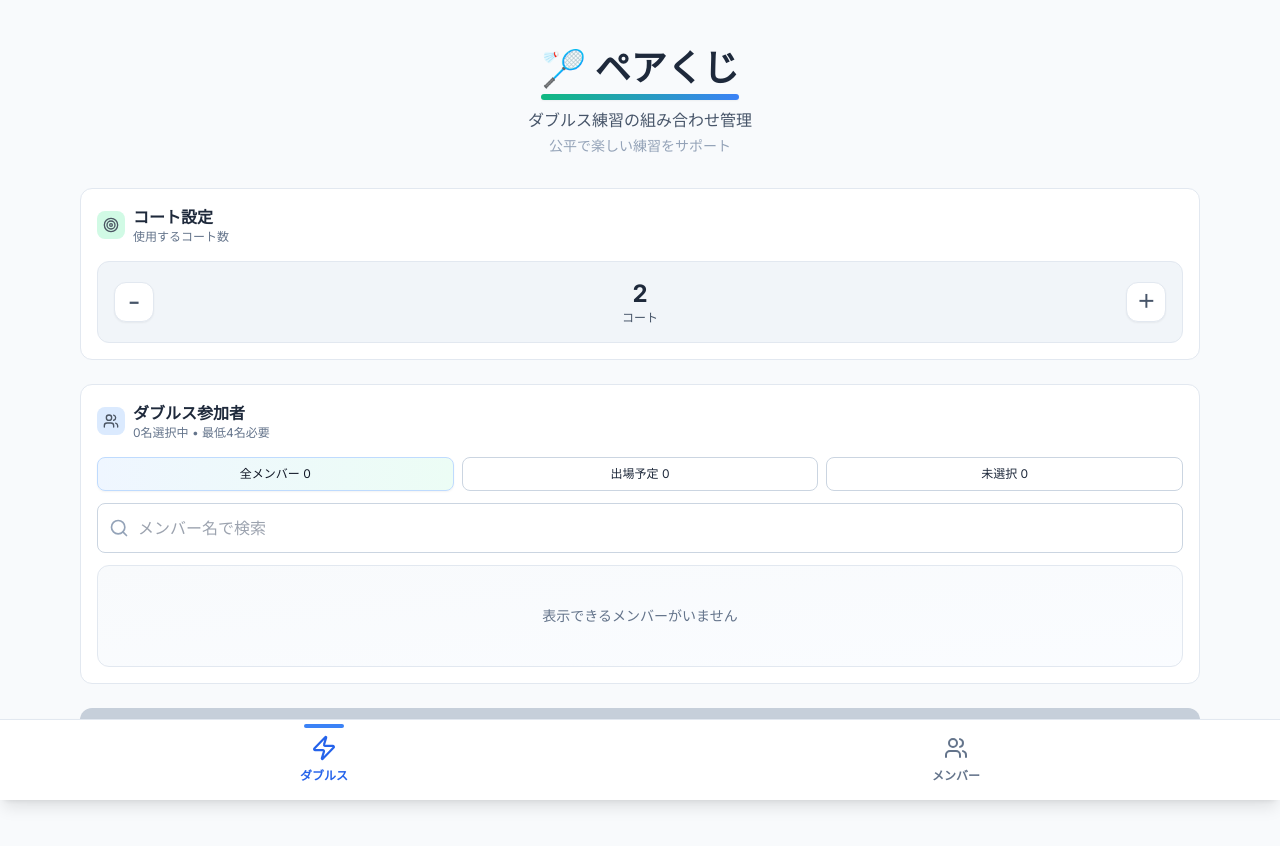
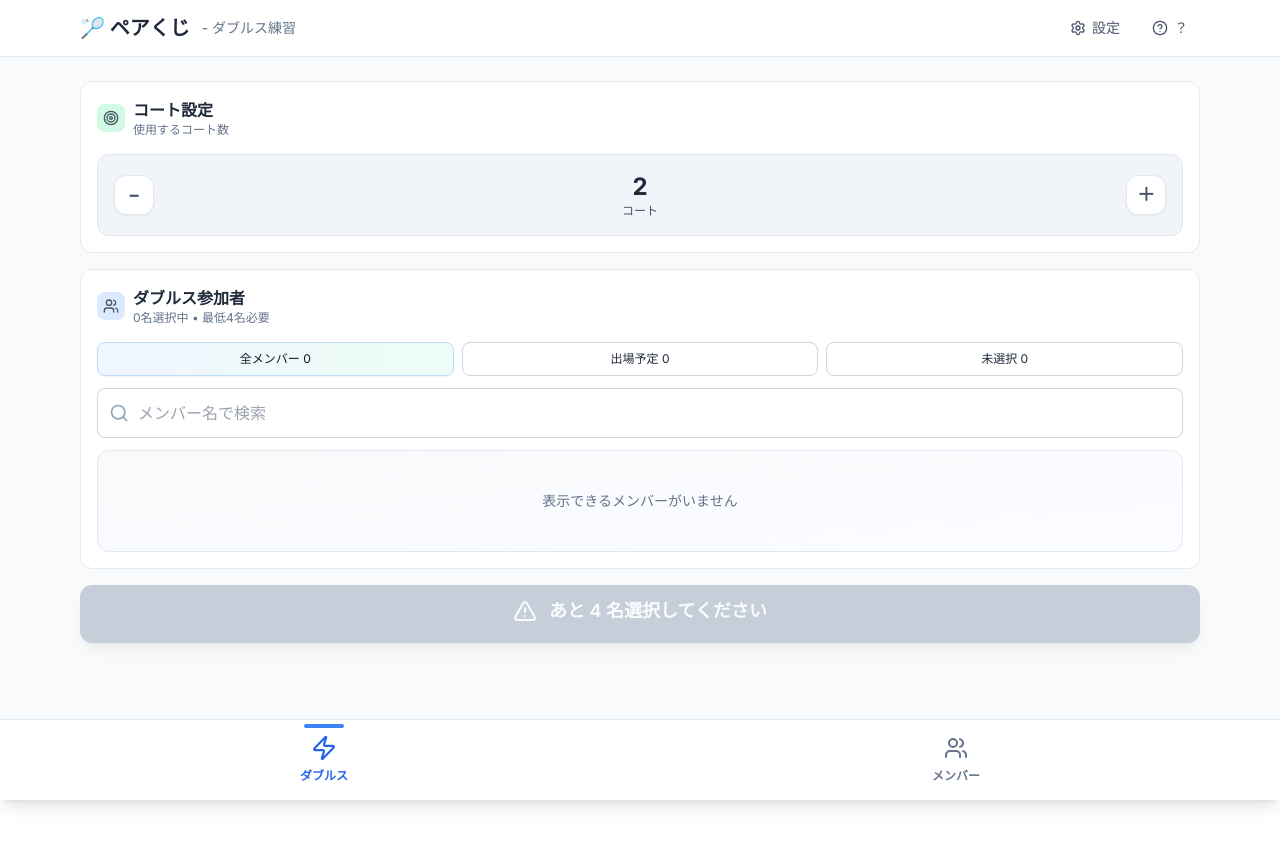
Before and after one commit to KM0912/pairkuji, a Next.js app: page /practice in a window 1280 px wide. Shown: the top 846 px of the page. After the commit the page ends 800 px from the top, so only its background shows below. Built offline with nearby package versions, Linux system fonts and the light colour scheme.

Commit message:
レイアウトにヘッダーコンポーネントを追加

```diff
--- a/src/app/layout.tsx
+++ b/src/app/layout.tsx
@@ -2,6 +2,7 @@ import type { Metadata } from 'next';
 import { Inter } from 'next/font/google';
 import './globals.css';
 import { BottomNavigation } from '../components/BottomNavigation';
+import { Header } from '../components/practice/Header';
 
 const inter = Inter({ subsets: ['latin'] });
 
@@ -17,9 +18,14 @@ export default function RootLayout({
 }>) {
   return (
     <html lang="ja">
-      <body className={inter.className}>
-        <div className="min-h-screen pb-16 bg-slate-50">
-          {children}
+      <body className={`${inter.className} overflow-x-hidden`}>
+        <div className="min-h-screen bg-slate-50">
+          <Header />
+          <main className="pb-20">
+            <div className="max-w-6xl mx-auto px-4 py-6">
+              {children}
+            </div>
+          </main>
         </div>
         <BottomNavigation />
       </body>
--- a/src/app/members/page.tsx
+++ b/src/app/members/page.tsx
@@ -5,7 +5,6 @@ import { Search, X, Trash2 } from 'lucide-react';
 import { useMemberStore } from '@/lib/stores/memberStore';
 import { usePracticeStore } from '@/lib/stores/practiceStore';
 import { Button } from '@/components/ui/Button';
-import { Header } from '@/components/practice/Header';
 
 interface EditingMember {
   id: number;
@@ -101,9 +100,8 @@ export default function MembersPage() {
   };
 
   return (
-    <main className="min-h-screen">
-      <Header settings={null} onReset={() => {}} />
-      <div className="max-w-6xl mx-auto px-4 py-6">
+    <>
+      <div className="space-y-6">
         <form
           onSubmit={handleAdd}
           className="bg-white p-4 rounded-xl shadow-sm border border-slate-200 flex gap-2 mb-4"
@@ -302,6 +300,6 @@ export default function MembersPage() {
           </div>
         )}
       </div>
-    </main>
+    </>
   );
 }
--- a/src/app/practice/page.tsx
+++ b/src/app/practice/page.tsx
@@ -3,7 +3,6 @@
 import { useEffect, useMemo, useRef, useState } from 'react';
 import { useMemberStore } from '@/lib/stores/memberStore';
 import { usePracticeStore } from '@/lib/stores/practiceStore';
-import { Header } from '@/components/practice/Header';
 import { ParticipantSelection } from '@/components/practice/ParticipantSelection';
 import { ParticipantManagement } from '@/components/practice/ParticipantManagement';
 import { CourtManagement } from '@/components/practice/CourtManagement';
@@ -12,7 +11,7 @@ import { PairStatsPanel } from '@/components/practice/PairStatsPanel';
 import { SubstitutionHint } from '@/components/practice/SubstitutionHint';
 import { FullscreenDisplay } from '@/components/practice/FullscreenDisplay';
 import { Button } from '@/components/ui/Button';
-import { Users, LayoutGrid, Layers, BarChart3, Maximize } from 'lucide-react';
+import { Users, LayoutGrid, Layers, BarChart3, Maximize, AlertTriangle, RotateCcw } from 'lucide-react';
 
 export default function PracticePage() {
   const { members, load: loadMembers } = useMemberStore();
@@ -41,6 +40,7 @@ export default function PracticePage() {
   const [pendingCourts, setPendingCourts] = useState<number>(courts);
   const [showParticipantModal, setShowParticipantModal] = useState(false);
   const [showFullscreen, setShowFullscreen] = useState(false);
+  const [showResetConfirm, setShowResetConfirm] = useState(false);
 
   useEffect(() => {
     loadMembers();
@@ -167,6 +167,15 @@ export default function PracticePage() {
   const handleReset = () => {
     setSubstituting(null);
     resetPractice();
+    setShowResetConfirm(false);
+  };
+
+  const handleResetClick = () => {
+    setShowResetConfirm(true);
+  };
+
+  const handleCancelReset = () => {
+    setShowResetConfirm(false);
   };
 
   const handleGenerateNextRound = async () => {
@@ -192,11 +201,8 @@ export default function PracticePage() {
   };
 
   return (
-    <main className="min-h-screen">
-      <div className="max-w-6xl mx-auto px-4 py-6">
-        <Header settings={settings} onReset={handleReset} />
-
-        {!settings ? (
+    <div>
+      {!settings ? (
           <ParticipantSelection
             members={members}
             courts={courts}
@@ -214,7 +220,7 @@ export default function PracticePage() {
               className="space-y-6 mt-6"
             >
               <div>
-                <div className="grid grid-cols-2 gap-3 mb-4">
+                <div className="grid grid-cols-2 gap-2 mb-4">
                   <Button
                     type="button"
                     variant="default"
@@ -257,6 +263,16 @@ export default function PracticePage() {
                   >
                     <BarChart3 className="h-4 w-4 text-purple-600 flex-shrink-0" />
                     <span className="font-medium text-slate-800 text-sm">統計</span>
+                  </Button>
+                  <Button
+                    type="button"
+                    variant="default"
+                    size="sm"
+                    onClick={handleResetClick}
+                    className="flex items-center justify-center gap-2 px-3 py-3 text-sm text-slate-600 shadow-none hover:shadow-none border-slate-200 hover:border-red-400 hover:bg-red-50 hover:text-slate-700"
+                  >
+                    <RotateCcw className="h-4 w-4 text-red-600 flex-shrink-0" />
+                    <span className="font-medium text-slate-800 text-sm">リセット</span>
                   </Button>
                 </div>
 
@@ -301,10 +317,8 @@ export default function PracticePage() {
           playerMap={playerMap}
         />
 
-      </div>
-
-      {/* Round summary modal */}
-      {showRoundSummary && (
+        {/* Round summary modal */}
+        {showRoundSummary && (
         <div className="fixed inset-0 z-40 flex items-center justify-center bg-black/40 px-4">
           <div className="w-full max-w-md rounded-2xl bg-white shadow-xl border border-slate-200">
             <div className="flex items-center justify-between border-b px-4 py-3">
@@ -489,6 +503,42 @@ export default function PracticePage() {
           onGenerateNextRound={handleGenerateNextRound}
         />
       )}
-    </main>
+
+      {/* Reset confirmation modal */}
+      {showResetConfirm && (
+        <div className="fixed inset-0 bg-black bg-opacity-50 flex items-center justify-center p-4 z-50">
+          <div className="bg-white rounded-2xl w-full max-w-sm mx-4 shadow-2xl">
+            <div className="p-6">
+              <div className="text-center mb-6">
+                <div className="w-16 h-16 mx-auto mb-4 bg-red-100 rounded-full flex items-center justify-center">
+                  <AlertTriangle className="w-8 h-8 text-red-600" />
+                </div>
+                <h3 className="text-lg font-semibold text-gray-900 mb-2">
+                  練習をリセットしますか？
+                </h3>
+                <p className="text-sm text-gray-600">
+                  すべてのラウンドデータが削除され、元に戻すことはできません。
+                </p>
+              </div>
+
+              <div className="flex gap-3">
+                <button
+                  onClick={handleCancelReset}
+                  className="flex-1 px-4 py-3 border border-gray-300 rounded-xl text-gray-700 hover:bg-gray-50 transition-colors font-medium"
+                >
+                  キャンセル
+                </button>
+                <button
+                  onClick={handleReset}
+                  className="flex-1 px-4 py-3 bg-red-600 text-white rounded-xl hover:bg-red-700 transition-colors font-medium"
+                >
+                  リセット
+                </button>
+              </div>
+            </div>
+          </div>
+        </div>
+      )}
+    </div>
   );
 }
--- a/src/components/BottomNavigation.tsx
+++ b/src/components/BottomNavigation.tsx
@@ -41,8 +41,8 @@ export const BottomNavigation: React.FC = () => {
   };
 
   return (
-    <nav className="fixed bottom-0 left-0 right-0 bg-white border-t border-slate-200 shadow-lg safe-area-pb">
-      <div className="flex px-2">
+    <nav className="fixed bottom-0 left-0 right-0 bg-white border-t border-slate-200 shadow-lg safe-area-pb w-full">
+      <div className="flex px-2 max-w-full">
         {tabs.map((tab) => {
           const isActive = activeTab?.id === tab.id;
           return (
--- a/src/components/practice/Header.tsx
+++ b/src/components/practice/Header.tsx
@@ -1,97 +1,35 @@
-import { useState } from 'react';
-import { AlertTriangle } from 'lucide-react';
-import { type PracticeSettings } from '@/types/practice';
+import { Settings, HelpCircle } from 'lucide-react';
 
 interface HeaderProps {
-  settings: PracticeSettings | null;
-  onReset: () => void;
 }
 
-export function Header({ settings, onReset }: HeaderProps) {
-  const [showConfirm, setShowConfirm] = useState(false);
-
-  const handleResetClick = () => {
-    setShowConfirm(true);
-  };
-
-  const handleConfirmReset = () => {
-    setShowConfirm(false);
-    onReset();
-  };
-
-  const handleCancelReset = () => {
-    setShowConfirm(false);
-  };
-
-  // コンパクト（練習中）: スクロールに追従するヘッダー
-  if (settings) {
+export function Header({}: HeaderProps) {
   return (
-      <>
-        <div className="sticky top-0 z-40 -mx-4 -mt-6">
+    <div className="sticky top-0 z-40 w-full">
       <div className="bg-white border-b border-slate-200">
-            <div className="h-16 flex items-center justify-between max-w-6xl mx-auto px-4">
-              <div className="text-lg font-bold text-slate-800">🏸 ペアくじ</div>
+        <div className="h-14 flex items-center justify-between max-w-6xl mx-auto px-4">
+          <div className="flex items-center gap-3">
+            <h1 className="text-xl font-bold text-slate-800">🏸 ペアくじ</h1>
+            <span className="text-slate-500 text-sm font-medium hidden sm:inline">- ダブルス練習</span>
+          </div>
+          <div className="flex items-center gap-2">
             <button
-                className="text-xs bg-red-600 text-white px-3 py-1.5 rounded-lg hover:bg-red-700 transition-colors font-medium shadow-sm"
-                onClick={handleResetClick}
-                aria-label="練習をリセット"
+              className="flex items-center gap-1.5 px-3 py-1.5 text-slate-600 hover:text-slate-800 hover:bg-slate-50 rounded-lg transition-colors"
+              aria-label="設定"
             >
-                リセット
-              </button>
-            </div>
-          </div>
-        </div>
-
-        {/* 確認モーダル */}
-        {showConfirm && (
-          <div className="fixed inset-0 bg-black bg-opacity-50 flex items-center justify-center p-4 z-50">
-            <div className="bg-white rounded-2xl w-full max-w-sm mx-4 shadow-2xl">
-              <div className="p-6">
-                <div className="text-center mb-6">
-                  <div className="w-16 h-16 mx-auto mb-4 bg-red-100 rounded-full flex items-center justify-center">
-                    <AlertTriangle className="w-8 h-8 text-red-600" />
-                  </div>
-                  <h3 className="text-lg font-semibold text-gray-900 mb-2">
-                    練習をリセットしますか？
-                  </h3>
-                  <p className="text-sm text-gray-600">
-                    すべてのラウンドデータが削除され、元に戻すことはできません。
-                  </p>
-                </div>
-
-                <div className="flex gap-3">
-                  <button
-                    onClick={handleCancelReset}
-                    className="flex-1 px-4 py-3 border border-gray-300 rounded-xl text-gray-700 hover:bg-gray-50 transition-colors font-medium"
-                  >
-                    キャンセル
+              <Settings className="w-4 h-4" />
+              <span className="text-sm hidden sm:inline">設定</span>
             </button>
             <button
-                    onClick={handleConfirmReset}
-                    className="flex-1 px-4 py-3 bg-red-600 text-white rounded-xl hover:bg-red-700 transition-colors font-medium"
+              className="flex items-center gap-1.5 px-3 py-1.5 text-slate-600 hover:text-slate-800 hover:bg-slate-50 rounded-lg transition-colors"
+              aria-label="ヘルプ"
             >
-                    リセット
+              <HelpCircle className="w-4 h-4" />
+              <span className="text-sm hidden sm:inline">？</span>
             </button>
           </div>
         </div>
       </div>
     </div>
-        )}
-      </>
   );
 }
-
-  // ランディング（未開始）: モバイル最適化ヘッダー
-  return (
-    <div className="text-center mb-8 pt-6 px-4">
-      <div className="relative inline-block">
-        <h1 className="text-4xl font-bold text-slate-800 mb-3 relative">
-          🏸 ペアくじ
-          <div className="absolute -bottom-3 left-0 right-0 h-1.5 bg-gradient-to-r from-emerald-500 to-blue-500 rounded-full shadow-sm"></div>
-        </h1>
-      </div>
-      <p className="text-slate-600 text-base font-medium mt-2">ダブルス練習の組み合わせ管理</p>
-      <p className="text-slate-400 text-sm mt-1">公平で楽しい練習をサポート</p>
-    </div>
-  );
-}
--- a/src/components/practice/ParticipantSelection.tsx
+++ b/src/components/practice/ParticipantSelection.tsx
@@ -60,8 +60,10 @@ export function ParticipantSelection({
   }, [activeMembers, viewFilter, selectedSet, searchTerm]);
 
   return (
-    <form onSubmit={onStart} className="">
-      <div className="grid grid-cols-1 gap-6">
+    <div className="space-y-4">
+
+      <form onSubmit={onStart} className="">
+        <div className="grid grid-cols-1 gap-4">
         {/* コート設定カード */}
         <Card as="section">
           <div className="flex items-center justify-between mb-4">
@@ -259,5 +261,6 @@ export function ParticipantSelection({
         </div>
       </div>
     </form>
+    </div>
   );
 }
```
Lines whose indentation alone changed are shown as unchanged.
